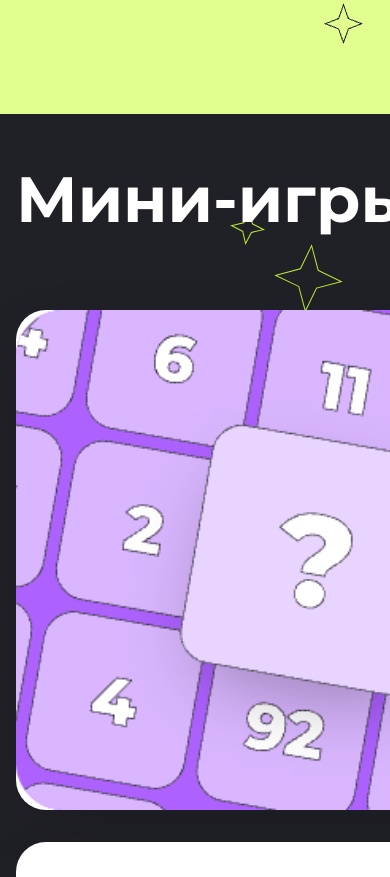
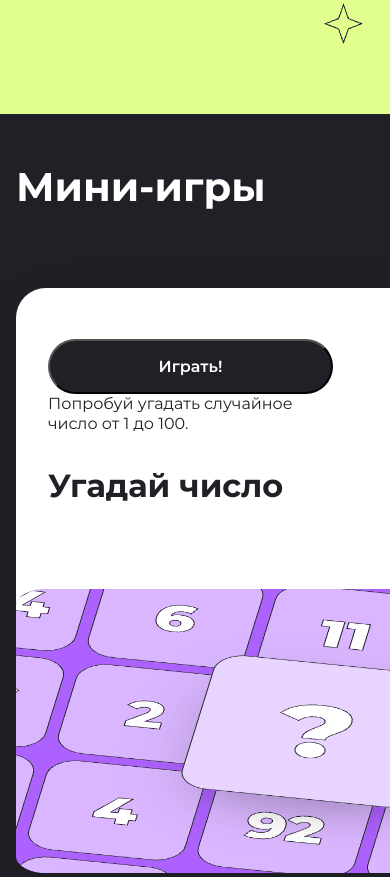
Before and after one commit to KatyaArkhipova/HelloWorld-, a plain HTML site: page index.html in a window 390 px wide. Shown: the part 586-1463 px from the top of the page. Drawn offline with Linux system fonts and the light colour scheme.

Commit message:
Изменила карточки

```diff
--- a/index.html
+++ b/index.html
@@ -86,59 +86,59 @@
         <header class="mini-games__header "> Мини-игры </header>
         <div class="mini-games__content">
             <article id="game1" class="mini-games-card">
-                <img class="mini-games__img" src="img2/card1.png" alt="Угадай число">
-                <div class="mini-games__file">
+                <div class="mini-games__file mini-games-card_revers">
                 <span class="mini-games__name" >Угадай число</span>
                 <p class="mini-games__text"> Попробуй угадать случайное число от 1 до 100.</p>
                 <button class="mini-games__btn" onclick="window.location.href='#'">Играть!</button>
                 </div>
+                <img class="mini-games__img" src="img2/card1-mini-games.png" alt="Угадай число">
             </article>
 
             <article id="game2" class="mini-games-card">
+                <img class="mini-games__img" src="img2/card2-mini-games.png" alt="Простая арифметика">
                 <div class="mini-games__file">
                     <span class="mini-games__name">Простая арифметика</span>
                     <p class="mini-games__text">Попробуй решить простые арифметические задачи.</p>
                     <button class="mini-games__btn" onclick="window.location.href='#'" >Играть!</button>
                 </div>
-                <img class="mini-games__img" src="img2/card2.png" alt="Простая арифметика">
             </article>
 
-            <article id="game3" class="mini-games-card">
-                <img class="mini-games__img" src="img2/card3.png" alt="Переверни текст">
+            <article id="game3" class="mini-games-card mini-games-card_revers">
                 <div class="mini-games__file">
                     <span class="mini-games__name">Переверни текст</span>
                     <p class="mini-games__text">Попробуй ввести текст, который будет перевернут.</p>
                     <button class="mini-games__btn" onclick="window.location.href='#'">Играть!</button>
                 </div>
+                <img class="mini-games__img" src="img2/card3-mini-games.png" alt="Переверни текст">
             </article>
 
             <article id="game5" class="mini-games-card">
+                <img class="mini-games__img" src="img2/card5-mini-games.png" alt="Викторина">
                 <div class="mini-games__file">
                     <span class="mini-games__name">Викторина</span>
                     <p class="mini-games__text">Отвечай на вопросы викторины с вариантами ответов.</p>
                     <button class="mini-games__btn" onclick="window.location.href='#'">Играть!</button>
                 </div>
-                <img class="mini-games__img" src="img2/card5.png" alt="Викторина">
-            </article>
+                </article>
 
-            <article id="game4" class="mini-games-card">
-                <img class="mini-games__img" src="img2/card4.png" alt="Камень, ножницы, бумага">
+            <article id="game4" class="mini-games-card mini-games-card_revers">
                 <div class="mini-games__file">
                     <span class="mini-games__name">Камень, ножницы,<br>
                         бумага</span>
                     <p class="mini-games__text">Сыграй в популярную игру против компьютера.</p>
                     <button class="mini-games__btn" onclick="window.location.href='#'">Играть!</button>
                 </div>
+                <img class="mini-games__img" src="img2/card4-mini-games.png" alt="Камень, ножницы, бумага">
             </article>
 
             <article id="game6" class="mini-games-card">
+                <img class="mini-games__img" src="img2/card6-mini-games.png" alt="Генератор случайных цветов">
                 <div class="mini-games__file">
                     <span class="mini-games__name">Генератор случайных цветов</span>
                     <p class="mini-games__text">Игра, в которой при клике на кнопку
                                                 фон страницы меняется на случайный.</p>
                     <button class="mini-games__btn" onclick="window.location.href='#'">Играть!</button>
                 </div>
-                <img class="mini-games__img" src="img2/card6.png" alt="Генератор случайных цветов">
             </article>
 </div>
 </div>
--- a/style.css
+++ b/style.css
@@ -321,6 +321,81 @@
     font-family: Montserrat;
   }
 
+  .mini-games{
+    background: none;
+    background-color: rgb(32, 32, 39);
+  }
 
+  .mini-games__content{
+    height: 3740px;
+    gap: 24px;
+  }
 
+  .mini-games-card{
+    display: flex;
+    flex-direction: column;
+
+  }
+
+  .mini-games-card_revers{
+    display: flex;
+    flex-direction: column-reverse;
+  }
+
+  .mini-games__img{
+    height: 284px;
+  }
+
+  .mini-games__file{
+    height: 243px;
+    padding: 29px 29px 29px 32px;
+  }
+
+  .mini-games__header{
+    font-size: 40px;
+    font-weight: 700;
+    line-height: 49px;
+    text-align: left;
+    padding-top: 48px;
+    padding-bottom: 48px;
+  }
+
+  .mini-games__name{
+    font-size: 32px;
+    font-weight: 700;
+    line-height: 39px;
+    min-height: 78px;
+    padding-bottom: 16px;
+  }
+
+  .mini-games__text{
+      font-size: 16px;
+      font-weight: 400;
+      line-height: 20px;
+      max-width: 249px;
+      min-height: 40px;
+      padding-bottom: 32px;
+
+  }
+
+  .mini-games__btn{
+    width: 285px;
+    height: 55px;
+    padding: 16px 28px 16px 28px;
+    font-size: 16px;
+    font-weight: 600;
+  }
+
+  .footer{
+    height: 100px;
+  }
+
+  .footer__text{
+    font-size: 16px;
+    font-weight: 600;
+    line-height: 20px;
+    text-align: center;
+    padding-top: 40px;
+    padding-bottom: 40px;
+  }
 }
```
Also changed, not shown: Test.html (+1 -1 lines), img2/card1-mini-games.png (added), img2/card2-mini-games.png (added), img2/card3-mini-games.png (added), img2/card4-mini-games.png (added), img2/card5-mini-games.png (added), img2/card6-mini-games.png (added).
